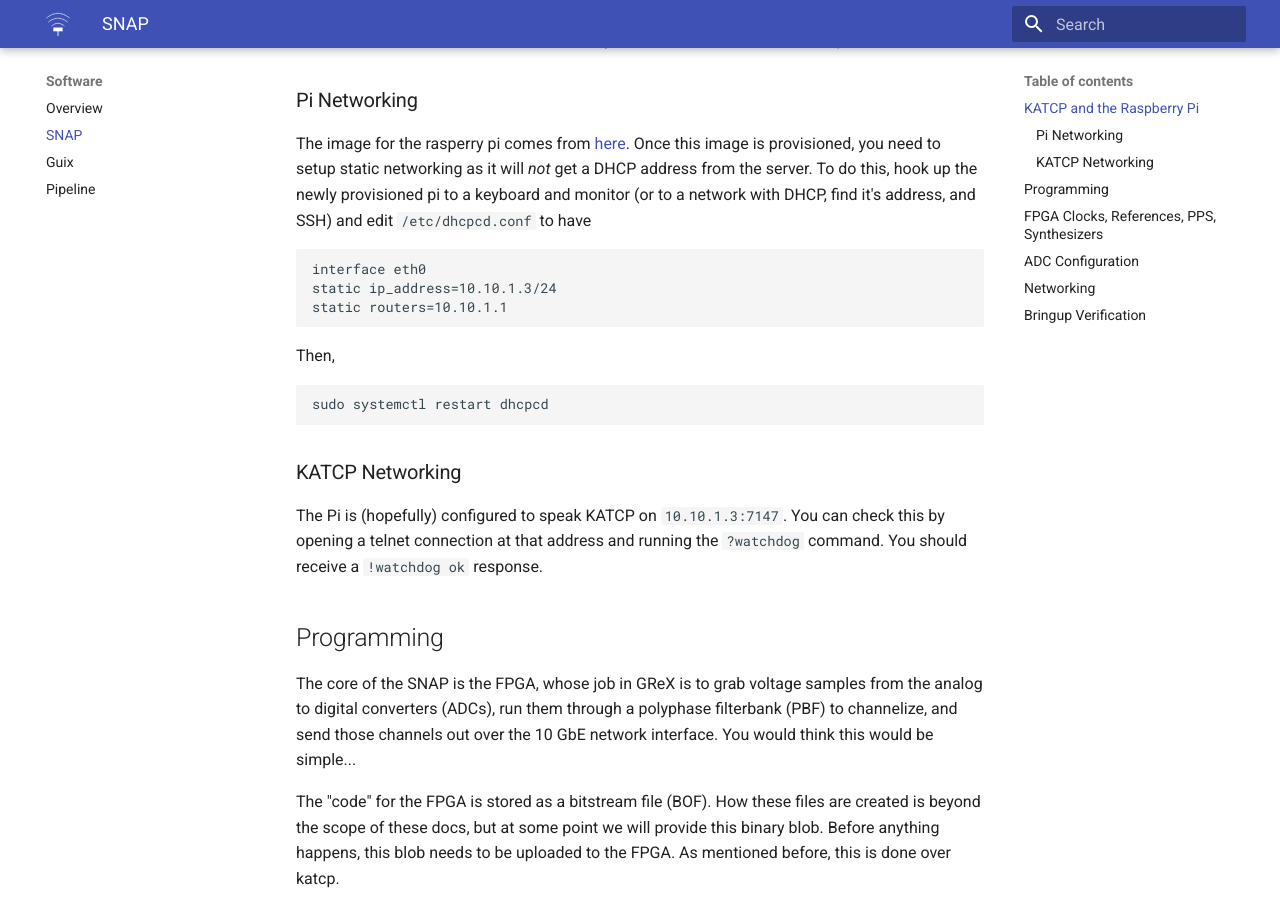
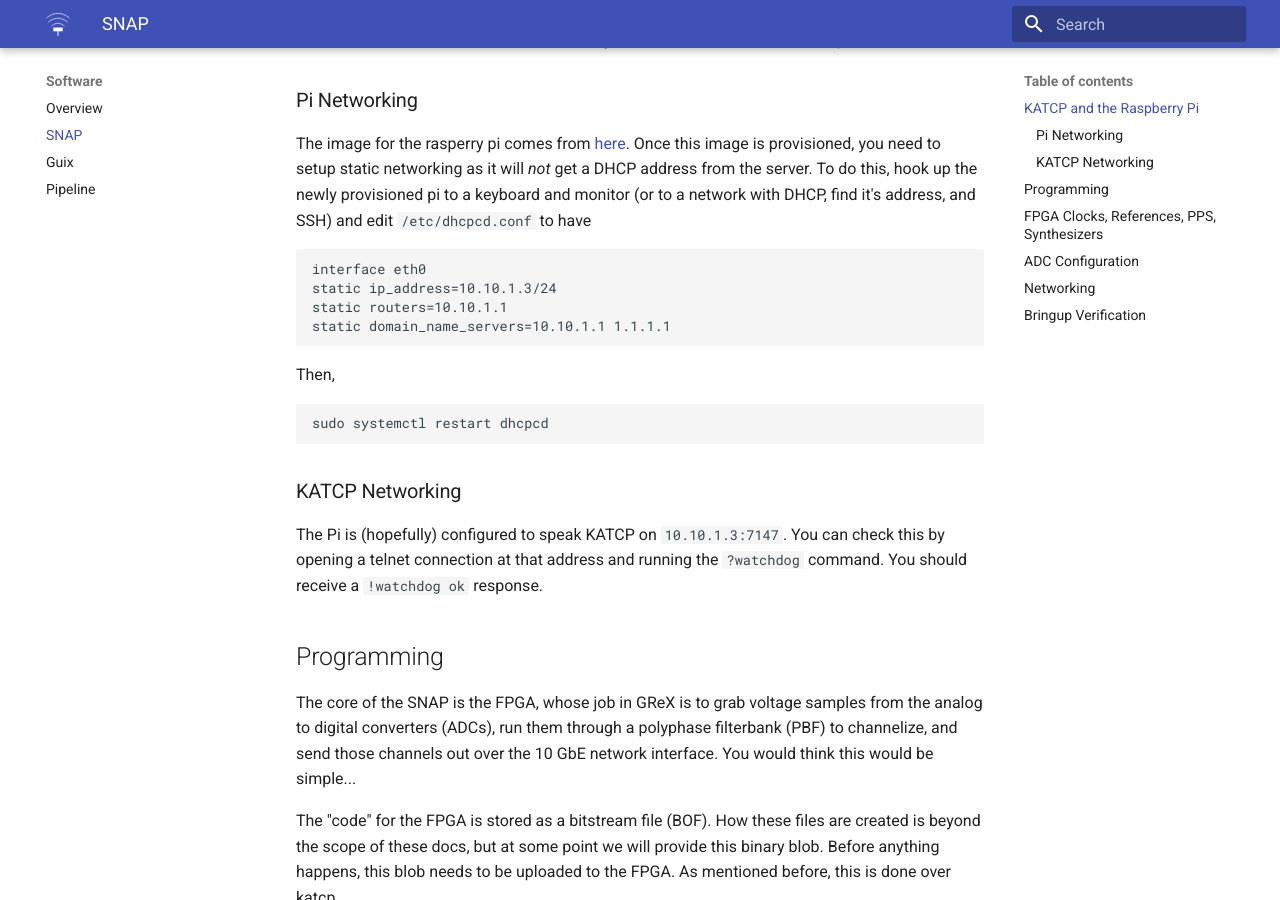
Before and after one commit to courtneyjkeeler/grex-telescope.github.io, an MkDocs documentation site: the page built from docs/software/snap.md, in a window 1280 px wide and 900 px high, scrolled down 589 px. Built offline with MkDocs 1.6.1 and Material for MkDocs 9.7.7, drawn with Linux system fonts in a browser that asks for light colours.

Commit message:
Add DNS to Pi networking

````diff
--- a/docs/software/snap.md
+++ b/docs/software/snap.md
@@ -32,6 +32,7 @@ address, and SSH) and edit `/etc/dhcpcd.conf` to have
 interface eth0
 static ip_address=10.10.1.3/24
 static routers=10.10.1.1
+static domain_name_servers=10.10.1.1 1.1.1.1
 ```
 
 Then,
````
